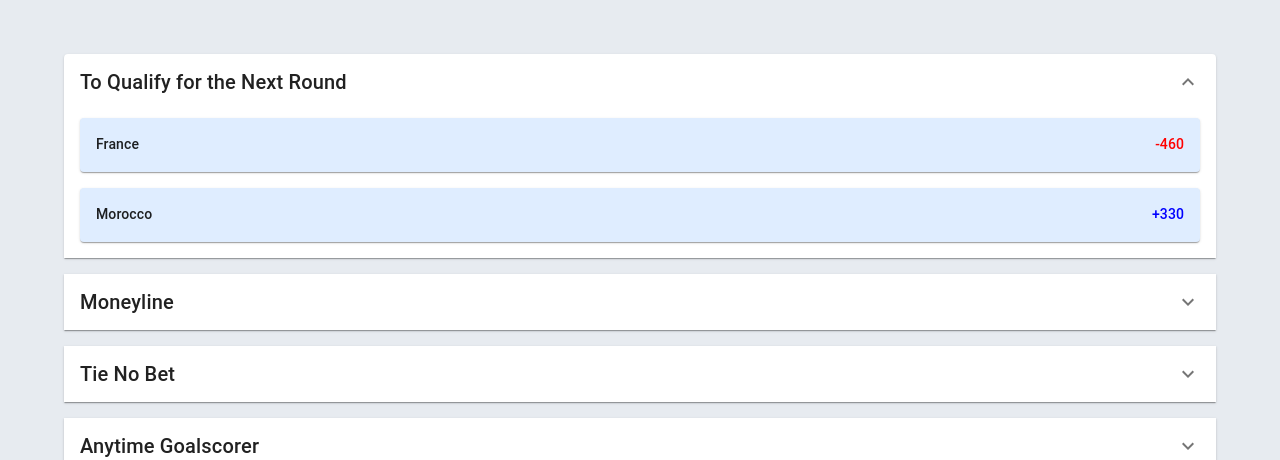
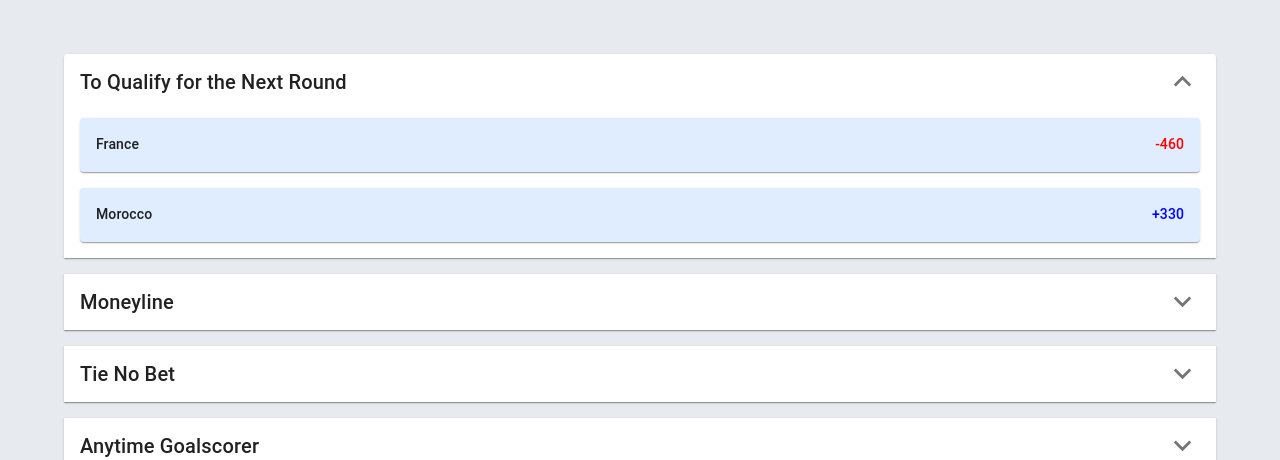
Before and after one commit to yuvalitah/Alphabet-Bet-Slip-Exercise, a React (Create React App) app: page / in a window 1280 px wide. Shown: the part 340-800 px from the top of the page. Built offline with nearby package versions, Linux system fonts and the light colour scheme.

Commit message:
Add an expand icon for the accordions of the bet markets

```diff
--- a/src/components/betMarkets/betMarket/BetMarket.tsx
+++ b/src/components/betMarkets/betMarket/BetMarket.tsx
@@ -18,7 +18,7 @@
 }: IBetMarketProps) => {
   return (
     <Accordion defaultExpanded={id === 1} disableGutters>
-      <AccordionSummary expandIcon={<ExpandMoreIcon />}>
+      <AccordionSummary expandIcon={<ExpandMoreIcon fontSize="large" />}>
         <Typography variant="h6">{title}</Typography>
       </AccordionSummary>
       <AccordionDetails>
```
